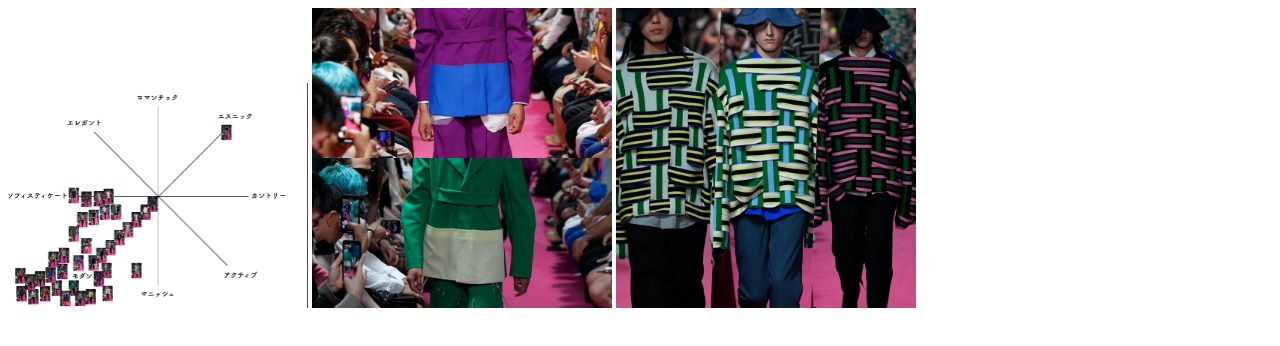
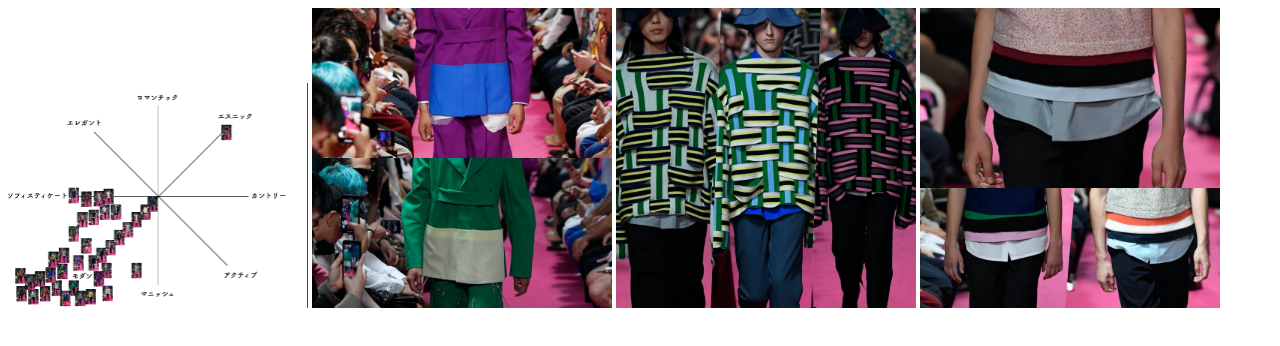
Before and after one commit to yudaiukawa/hatena9, a plain HTML site: page index.html in a window 1280 px wide. Drawn offline with Linux system fonts and the light colour scheme.

Commit message:
Update index.html

```diff
--- a/index.html
+++ b/index.html
@@ -8,6 +8,6 @@
 <img src="スクリーンショット 2020-01-03 19.55.56.png" width="300px">
   <img src="collage.png" width="300px">
   <img src="collage 1.png" width="300px">
-  <img src="" width="300px">
+  <img src="collage2.png" width="300px">
 </body>
 </html>
```
